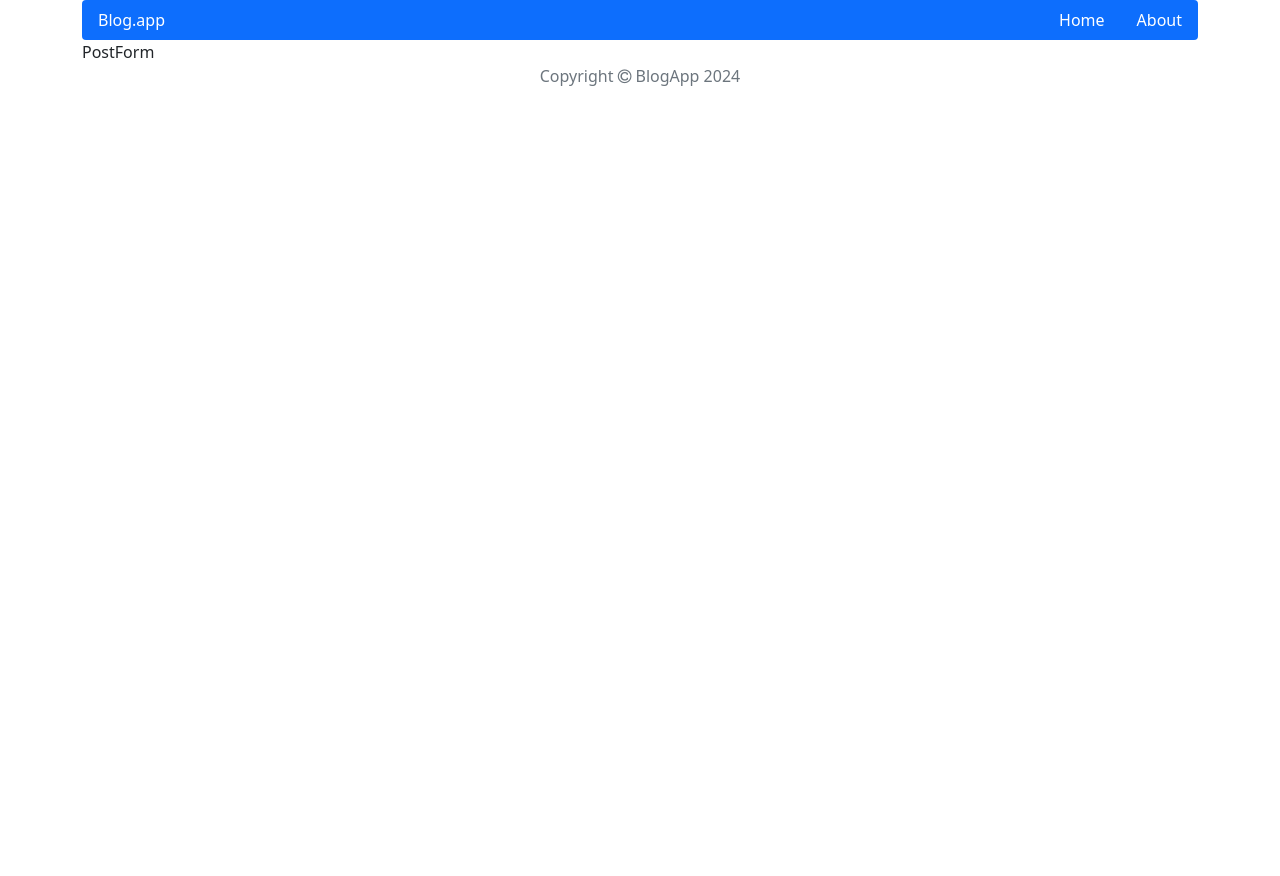
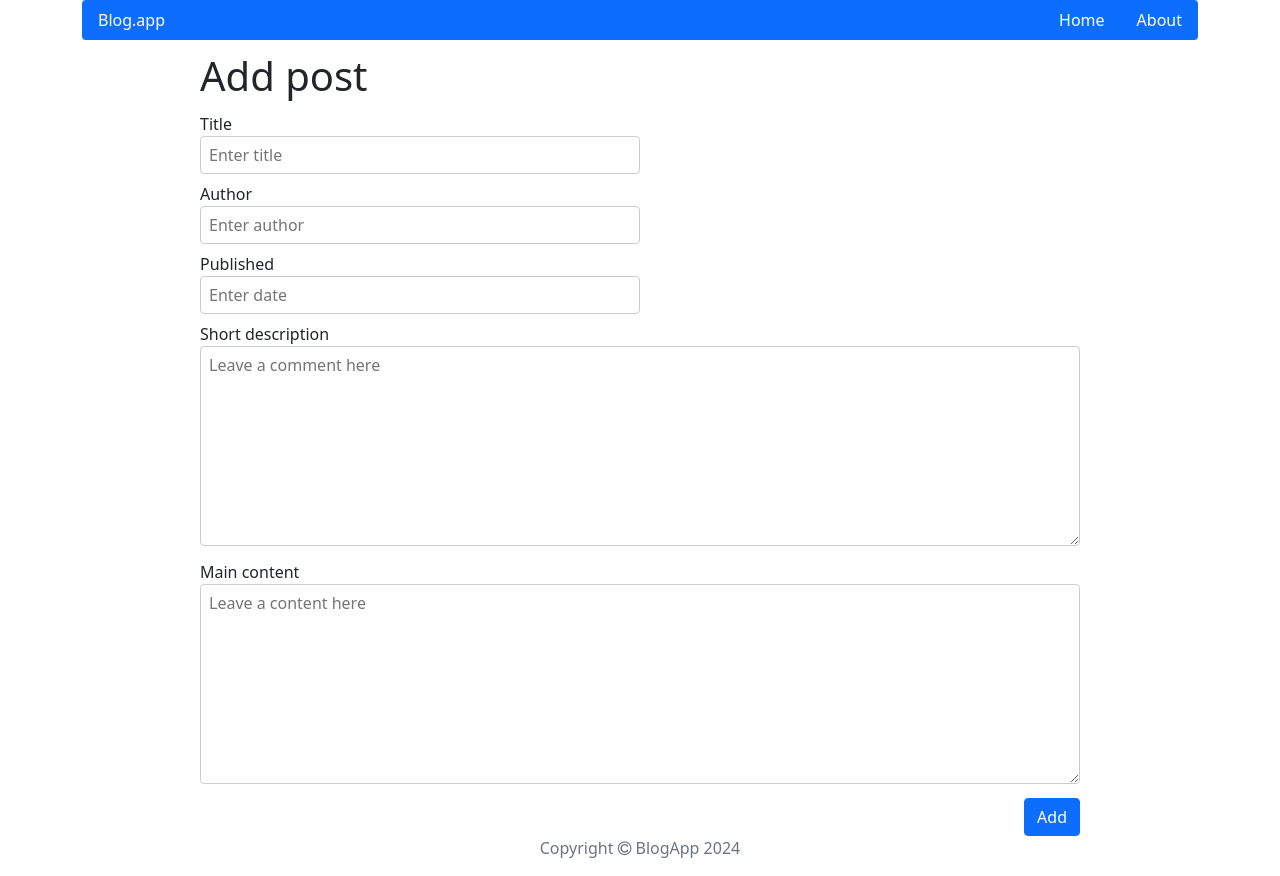
Before and after one commit to Wistako/crud, a React (Create React App) app: page /post/add in a window 1280 px wide. Before the commit the page ends 800 px from the top, so only its background shows below. Built offline with nearby package versions, Linux system fonts and the light colour scheme.

Commit message:
add pages: post, postForm

```diff
--- a/src/App.js
+++ b/src/App.js
@@ -17,7 +17,7 @@ function App() {
         <Routes>
           <Route path="/" element={<Home />} />
           <Route path="/post" element={<Post />} />
-          <Route path="/post/:id" element={<Post />} />
+          <Route path="/post/:postId" element={<Post />} />
           <Route path="/post/add" element={<PostForm />} />
           <Route path="/post/edit/:id" element={<PostEdit />} />
           <Route path="/about" element={<About />} />
--- a/src/components/pages/Home/Home.js
+++ b/src/components/pages/Home/Home.js
@@ -15,13 +15,16 @@ const Home = () => {
             <div className={styles.post}>
               <h3 className={styles.title}>{post.title}</h3>
               <p className={styles.author}><span>Author: </span>{post.author}</p>
-              <p className={styles.date}><span>Published: </span>{post.pubilshedDate}</p>
-              <p>{post.shortDeescription}</p>
+              <p className={styles.date}><span>Published: </span>{post.publishedDate}</p>
+              <p>{post.shortDescription}</p>
               <Link to={`/post/${post.id}`} className={styles.link}>Read more</Link>
             </div>
           ))
         }
       </div>
+      <div className='text-end'>
+        <Link className="btn btn-primary" to="/post/add">Add post</Link>
+      </div>
     </main>
   );
 };
--- a/src/components/pages/Post/Post.js
+++ b/src/components/pages/Post/Post.js
@@ -1,9 +1,62 @@
 import styles from './Post.module.scss';
+import { useParams } from 'react-router';
+import { Link }from 'react-router-dom';
+import { Navigate } from 'react-router-dom';
+import { useSelector, useDispatch } from 'react-redux';
+import { getPostById } from '../../../redux/postsRedux';
+import { deletePost } from '../../../redux/postsRedux';
+import { Button, Modal } from 'react-bootstrap';
+import { useState } from 'react';
+
 
 const Post = () => {
-  return (
-    <div>
-      <h2></h2>
+  const dispatch = useDispatch();
+
+  const [showModal, setShowModal] = useState(false);
+  const handleShow = e => {
+    e.preventDefault();
+    setShowModal(true);
+  }
+  const handleClose = e => {
+    e.preventDefault();
+    setShowModal(false);
+  }
+  const delatePost = e => {
+    e.preventDefault();
+    dispatch(deletePost({postId}));
+  }
+  const { postId } = useParams();
+  const post = useSelector(state => getPostById(state, postId));
+
+
+  if(!post) return <Navigate to='/' />;
+  else return (
+    <div className={styles.wrapper}>
+      <div className={styles.buttons}>
+        <Link to={`/post/edit/${post.id}`} className='btn btn-outline-info'>Edit</Link>
+        <Button variant="outline-danger" onClick={handleShow}>Delete</Button>{' '}
+      </div>
+      <div className={styles.post}>
+        <h3 className={styles.title}>{post.title}</h3>
+        <p className={styles.author}><span>Author: </span>{post.author}</p>
+        <p className={styles.date}><span>Published: </span>{post.publishedDate}</p>
+        <p>{post.content}</p>
+      </div>
+      <Modal
+        show={showModal}
+        onHide={handleClose}
+        >
+          <Modal.Header>
+            <Modal.Title>Are you sure?</Modal.Title>
+          </Modal.Header>
+          <Modal.Body>
+            This operation will completely remove the post from the app.<br></br> Are you sure you want to do this?
+          </Modal.Body>
+          <Modal.Footer>
+            <Button variant="secondary" onClick={handleClose}>Cancel</Button>
+            <Button variant="danger" onClick={delatePost}>Remove</Button>
+          </Modal.Footer>
+      </Modal>
     </div>
   );
 };
--- a/src/components/pages/Post/Post.module.scss
+++ b/src/components/pages/Post/Post.module.scss
@@ -0,0 +1,29 @@
+.wrapper{
+  position: relative;
+  margin: 0 240px;
+}
+.post{
+  p{
+    margin-bottom: 0;
+    &:nth-child(4){
+      margin-top: 8px;
+      margin-bottom: 16px;
+    }
+  }
+  span{
+    font-size: 18px;
+    font-weight: 700;
+  }
+}
+.title{
+  font-size: 32px;
+  padding: 16px 0 ;
+}
+.buttons{
+  position: absolute;
+  right: 0;
+  top: 16px;
+  >*{
+    margin-left: 12px
+  }
+}
--- a/src/components/pages/PostForm/PostForm.js
+++ b/src/components/pages/PostForm/PostForm.js
@@ -1,10 +1,49 @@
+import { useState } from 'react';
+import PageTitle from '../../common/PageTitle/PageTitle';
 import styles from './PostForm.module.scss';
+import { Button } from 'react-bootstrap';
+import { useDispatch } from 'react-redux';
+import { addPost } from '../../../redux/postsRedux';
+import { useNavigate } from 'react-router-dom';
+import shortid from 'shortid';
 
 const PostForm = () => {
+  const dispatch = useDispatch();
+  const navigate = useNavigate();
+
+  const [title, setTitle] = useState('');
+  const [author, setAuthor] = useState('');
+  const [publishedDate, setPublishedDate] = useState('');
+  const [shortDescription, setShortDescription] = useState('');
+  const [content, setContent] = useState('');
+
+  const handleSubmit = e => {
+    e.preventDefault();
+    const id = shortid();
+    console.log('click');
+    dispatch(addPost({ id, title, author, publishedDate, shortDescription, content }));
+    navigate(`/`);
+  };
+
   return (
-    <div>
-      PostForm
-    </div>
+    <main className={styles.wrapper}>
+      <PageTitle>Add post</PageTitle>
+      <form className={styles.form} onSubmit={handleSubmit}>
+        <p>Title</p>
+        <input value={title} onChange={e => setTitle(e.target.value)} type='text' placeholder='Enter title' required/>
+        <p>Author</p>
+        <input value={author} onChange={e => setAuthor(e.target.value)} type='text' placeholder='Enter author' required/>
+        <p>Published</p>
+        <input value={publishedDate} onChange={e => setPublishedDate(e.target.value)} type='text' placeholder='Enter date' required/>
+        <p>Short description</p>
+        <textarea value={shortDescription} onChange={e => setShortDescription(e.target.value)} placeholder='Leave a comment here' required/>
+        <p>Main content</p>
+        <textarea value={content} onChange={e => setContent(e.target.value)} placeholder='Leave a content here' required />
+        <div className='text-end'>
+          <Button variant="primary" type="submit">Add</Button>
+        </div>
+      </form>
+    </main>
   );
 };
 
--- a/src/components/pages/PostForm/PostForm.module.scss
+++ b/src/components/pages/PostForm/PostForm.module.scss
@@ -0,0 +1,22 @@
+.wrapper{
+  margin: 0 auto;
+  width: 880px;
+}
+.form{
+  p{
+    margin: 0;
+  }
+  input, textarea{
+    border: 1px solid #ccc;
+    border-radius: 4px;
+    margin-bottom: 8px;
+    padding: 6px 8px;
+  }
+  input{
+    width: 50%;
+  }
+  textarea{
+    width: 100%;
+    height: 200px;
+  }
+}
--- a/src/redux/initialState.js
+++ b/src/redux/initialState.js
@@ -1,36 +1,36 @@
 const initialState = {
   posts: [
     {
-      id: 1,
+      id: '1',
       title: 'Article title 1',
       author: 'John Doe',
-      shortDeescription: 'Short description',
+      shortDescription: 'Short description',
       content: 'Main content of the article',
-      pubilshedDate: '2021-01-01',
+      publishedDate: '2021-01-01',
     },
     {
-      id: 2,
+      id: '2',
       title: 'Article title 2',
       author: 'John Doe',
-      shortDeescription: 'Short description',
+      shortDescription: 'Short description',
       content: 'Main content of the article',
-      pubilshedDate: '2021-01-01',
+      publishedDate: '2021-01-01',
     },
     {
-      id: 3,
+      id: '3',
       title: 'Article title 3',
       author: 'John Doe',
-      shortDeescription: 'Short description',
+      shortDescription: 'Short description',
       content: 'Main content of the article',
-      pubilshedDate: '2021-01-01',
+      publishedDate: '2021-01-01',
     },
     {
-      id: 4,
+      id: '4',
       title: 'Article title 4',
       author: 'John Doe',
-      shortDeescription: 'Short description',
+      shortDescription: 'Short description',
       content: 'Main content of the article',
-      pubilshedDate: '2021-01-01',
+      publishedDate: '2021-01-01',
     },
   ],
 
--- a/src/redux/postsRedux.js
+++ b/src/redux/postsRedux.js
@@ -1,12 +1,22 @@
 //  selectors
 export const getAllPost = state => state.posts;
+export const getPostById = ({posts}, postId) =>  posts.find(post => post.id === postId);
+
 // actions
 const createActionName = name => 'app/posts/' + name;
+const DELETE_POST = createActionName('DELETE_POST');
+const ADD_POST = createActionName('ADD_POST');
 
 // action creators
+export const deletePost = payload => ({ payload, type: DELETE_POST });
+export const addPost = payload => ({ payload, type: ADD_POST });
 
 const postsReducer = (state = [], action) => {
   switch (action.type) {
+    case ADD_POST:
+      return [...state, action.payload];
+    case DELETE_POST:
+      return state.filter(post => post.id !== action.payload.postId);
     default:
       return state;
   };
```
